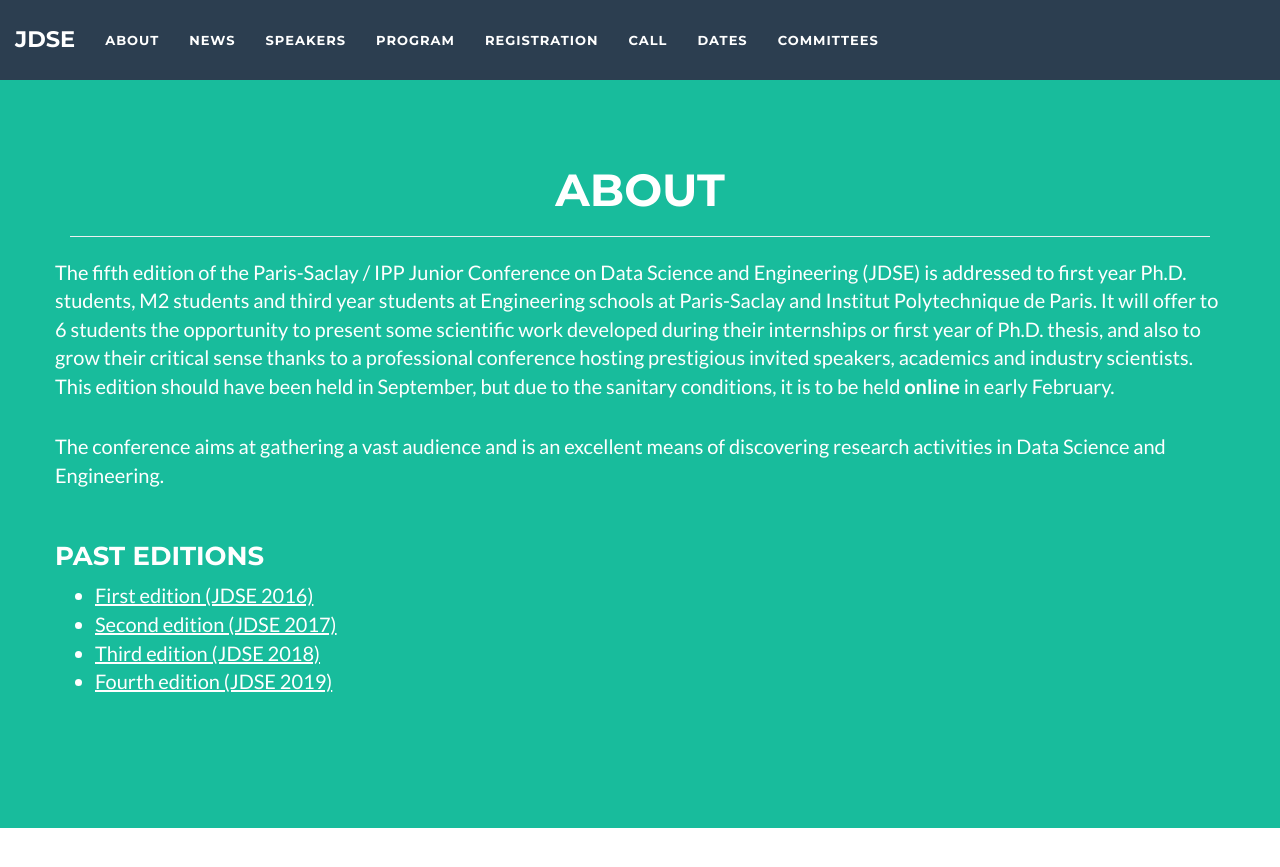
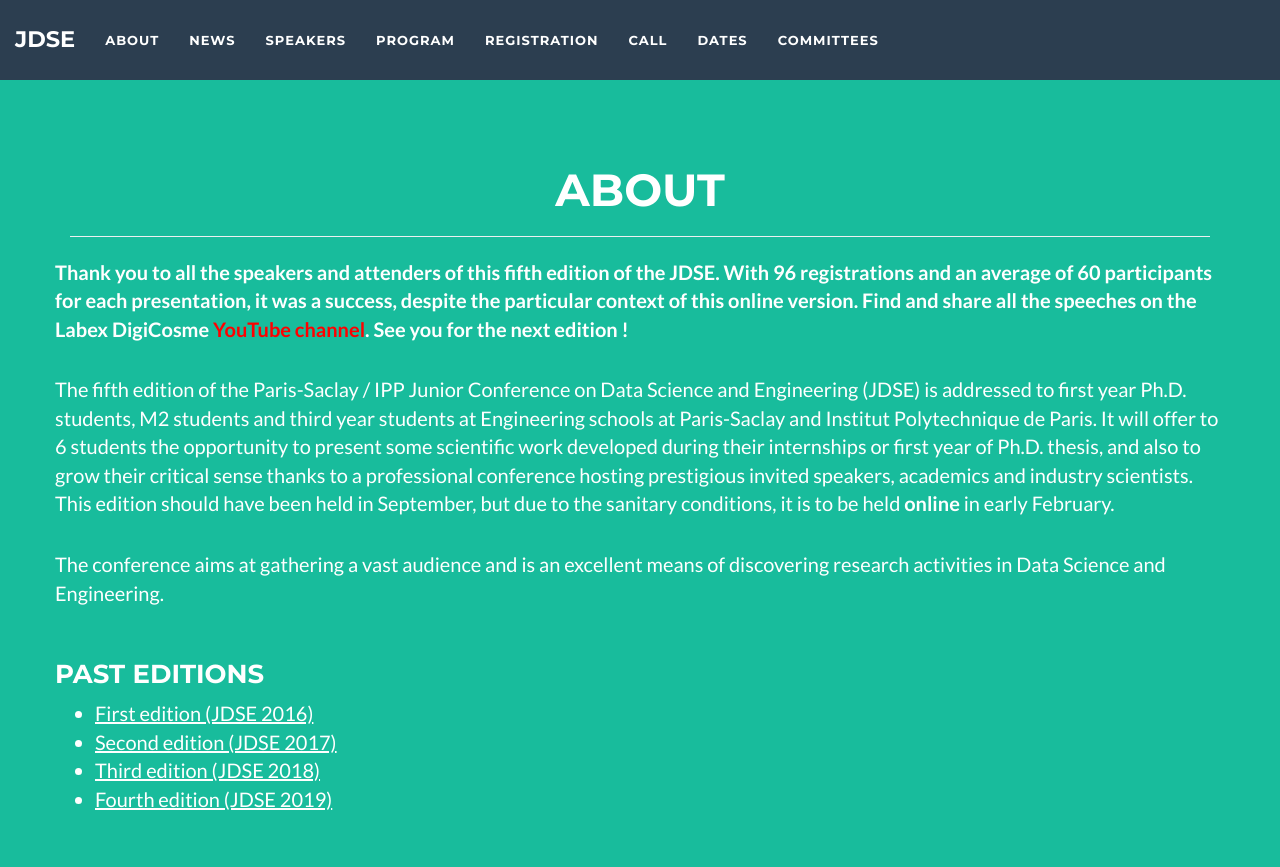
Before and after one commit to jdse-paris/jDSE2021, a Jekyll site: the page built from index.html, in a window 1280 px wide and 900 px high, scrolled down 825 px. Shown: the top 867 px of the window. Built offline with Jekyll 4.4.1, drawn with Linux system fonts in a browser that asks for light colours.

Commit message:
Final update

```diff
--- a/_includes/about.html
+++ b/_includes/about.html
@@ -8,7 +8,9 @@
                 </div>
             </div>
             <div class="row">
-              <p>The fifth edition of the Paris-Saclay / IPP Junior Conference on Data Science and Engineering (JDSE) is addressed to first year Ph.D. students, M2 students and third year students at Engineering schools at Paris-Saclay and Institut Polytechnique de Paris. It will offer to 6 students the opportunity to present some scientific work developed during their internships or first year of Ph.D. thesis, and also to grow their critical sense thanks to a professional conference hosting prestigious invited speakers, academics and industry scientists. This edition should have been held in September, but due to the sanitary conditions, it is to be held <b>online</b> in early February.
+	      <p><b>Thank you to all the speakers and attenders of this fifth edition of the JDSE. With 96 registrations and an average of 60 participants for each presentation, it was a success, despite the particular context of this online version. Find and share all the speeches on the Labex DigiCosme <a href="https://www.youtube.com/watch?v=f2NggW7z-2M&list=PLctT2z2w50dTgFIDngw-M\A8g2KNPqSLy1" style="color: red">YouTube channel</a>. See you for the next edition ! </b></p>
+	      <br>
+	      <p>The fifth edition of the Paris-Saclay / IPP Junior Conference on Data Science and Engineering (JDSE) is addressed to first year Ph.D. students, M2 students and third year students at Engineering schools at Paris-Saclay and Institut Polytechnique de Paris. It will offer to 6 students the opportunity to present some scientific work developed during their internships or first year of Ph.D. thesis, and also to grow their critical sense thanks to a professional conference hosting prestigious invited speakers, academics and industry scientists. This edition should have been held in September, but due to the sanitary conditions, it is to be held <b>online</b> in early February.
 	      </p>
 	      <br>
 	      <p>The conference aims at gathering a vast audience and is an excellent means of discovering research activities in Data Science and Engineering.
```
